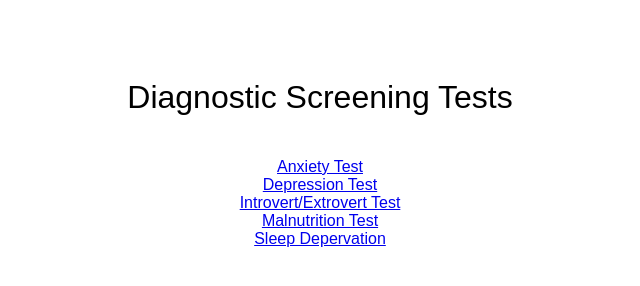
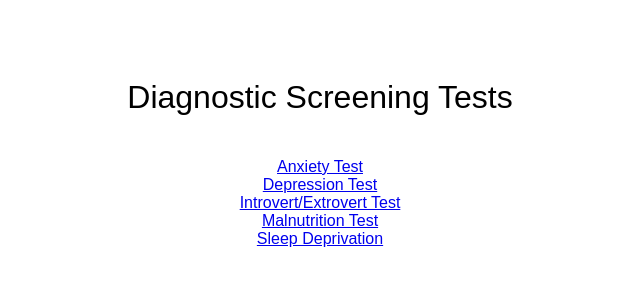
Before and after one commit to 43-MuGamma/DiagnosticScreeningTests, a plain HTML site: page src/index.html in a window 1280 px wide. Shown: the full height of the page, 320-960 px from the left. Drawn offline with Linux system fonts and the light colour scheme.

Commit message:
spelling

```diff
--- a/src/index.html
+++ b/src/index.html
@@ -18,7 +18,7 @@
       <br>
       <a href="Malnutrition_Test.html">Malnutrition Test</a>
       <br>
-      <a href="Sleep_Deprivation_Test.html">Sleep Depervation</a>
+      <a href="Sleep_Deprivation_Test.html">Sleep Deprivation</a>
     </div>
   </body>
 </html>
```
